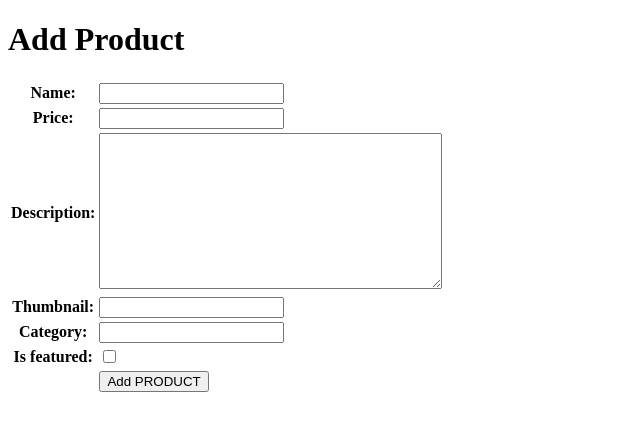
After one commit to syafiq-f/football_shop_syafiq, a Django app: page /create-product/ in a window 1280 px wide. The commit adds this page. Shown: the top 431 px of the page, without its empty margins (0-640 px from the left). Run offline with Django 5.2, Linux system fonts and the light colour scheme.

Commit message:
TUGAS 3 DONE

```diff
--- a/football_shop/settings.py
+++ b/football_shop/settings.py
@@ -35,7 +35,9 @@ DEBUG = True
 
 ALLOWED_HOSTS = ["localhost", "127.0.0.1", "syafiq-faqih-footballshop.pbp.cs.ui.ac.id"]
 
-
+CSRF_TRUSTED_ORIGINS = [
+    "http://syafiq-faqih-footballshop.pbp.cs.ui.ac.id/"
+]
 
 # Application definition
 
@@ -64,7 +66,7 @@ ROOT_URLCONF = 'football_shop.urls'
 TEMPLATES = [
     {
         'BACKEND': 'django.template.backends.django.DjangoTemplates',
-        'DIRS': [],
+        'DIRS': [BASE_DIR / 'templates'],
         'APP_DIRS': True,
         'OPTIONS': {
             'context_processors': [
--- /dev/null
+++ b/main/forms.py
@@ -0,0 +1,7 @@
+from django.forms import ModelForm
+from main.models import Product
+
+class ProductForm(ModelForm):
+    class Meta:
+        model = Product
+        fields = ["name", "price", "description", "thumbnail", "category", "is_featured"]
--- a/main/models.py
+++ b/main/models.py
@@ -8,6 +8,13 @@ class Product(models.Model):
     thumbnail = models.URLField()
     category = models.CharField(max_length=100)
     is_featured = models.BooleanField(default=False)
+    product_views = models.IntegerField(default=0)
+
+    #sempet ada error krn pas add product gak nambah nambah
+    #ternyata harus dibuat function yang ngesave dulu productnya plus ditambahin ke product_views
+    def increment_views(self):
+        self.product_views += 1
+        self.save()
 
     def __str__(self):
         return self.name
--- /dev/null
+++ b/main/templates/create_product.html
@@ -0,0 +1,18 @@
+{% extends 'base.html' %}
+{% block content %}
+<h1>Add Product</h1>
+<!--Still the same as tutorial-->
+<form method="POST">
+  {% csrf_token %}
+  <table>
+    {{ form.as_table }}
+    <tr>
+      <td></td>
+      <td>
+        <input type="submit" value="Add PRODUCT" />
+      </td>
+    </tr>
+  </table>
+</form>
+
+{% endblock %}
--- a/main/urls.py
+++ b/main/urls.py
@@ -1,10 +1,16 @@
+from django.urls import path
+from main.views import show_main, create_product, show_products, show_xml, show_json, show_xml_by_id, show_json_by_id
 
-
-from django.urls import path
-from main.views import show_main
-
-app_name = "main"
+app_name = 'main'
 
 urlpatterns = [
-    path("", show_main, name="show_main"),
+    #ini tempat nyimpen semua path/urlsnya jadi nanti ngerefernya kemana itu jelas
+    #karena ada 4 function baru jadi bikin 4 path baru juga buat xml, json, xml by id, n json by id
+    path('', show_main, name='show_main'),
+    path('create-product/', create_product, name='create_product'),
+    path('product/<str:id>/', show_products, name='show_products'),
+    path('xml/', show_xml, name='show_xml'),
+    path('json/', show_json, name='show_json'),
+    path('xml/<str:product_id>/', show_xml_by_id, name='show_xml_by_id'),
+    path('json/<str:product_id>/', show_json_by_id, name='show_json_by_id')
 ]
--- a/main/views.py
+++ b/main/views.py
@@ -1,27 +1,66 @@
-from django.shortcuts import render
+from django.shortcuts import render, redirect, get_object_or_404
+from main.forms import ProductForm
 from main.models import Product
+from django.http import HttpResponse
+from django.core import serializers
 
-# ini function untuk dikembalikan ke dalam sebuah template HTML
-# yang menampilkan nama aplikasi serta nama dan kelas kamu
 def show_main(request):
-
-    if not Product.objects.exists():
-        Product.objects.create(
-            name="Sepatu Bola",
-            price=250000,
-            description="Sepatu bola berkualitas tinggi",
-            thumbnail="https://senikersku.com/wp-content/uploads/2025/04/Sporty-Rich-adidas-Handball-Spezial-2048x1024.jpg",
-            category="Sepatu",
-            is_featured=True
-        )
-
-    items = Product.objects.all()
+    products = Product.objects.all()
 
     context = {
-        "app_name": "Football Shop",   # nama aplikasi
-        "name": "Syafiq Faqih",      # ganti dengan nama asli
-        "class": "PBP C",
-        "items": items,
+        'app_name': 'Toko Futsal Kalcerz',
+        'name': 'Syafiq Faqih',
+        'class': 'PBP C',
+        'products': products
     }
 
     return render(request, "main.html", context)
+
+def create_product(request):
+    form = ProductForm(request.POST or None)
+
+    if form.is_valid() and request.method == "POST":
+        form.save()
+        return redirect('main:show_main')
+
+    context = {'form': form}
+    return render(request, "create_product.html", context)
+
+#masih sama dengan yang ada di tutorial bedanya ini namanya products bukan newqs
+def show_products(request, id):
+    product = get_object_or_404(Product, pk=id)
+    product.increment_views()
+
+    context = {
+        'product': product
+    }
+
+    return render(request, "product_details.html", context)
+
+def show_xml(request):
+     news_list = Product.objects.all()
+     xml_data = serializers.serialize("xml", news_list)
+     return HttpResponse(xml_data, content_type="application/xml")
+
+def show_json(request):
+    news_list = Product.objects.all()
+    json_data = serializers.serialize("json", news_list)
+    return HttpResponse(json_data, content_type="application/json")
+
+
+
+def show_xml_by_id(request, product_id):
+   try:
+       product_item = Product.objects.filter(pk=product_id)
+       xml_data = serializers.serialize("xml", product_item)
+       return HttpResponse(xml_data, content_type="application/xml")
+   except Product.DoesNotExist:
+       return HttpResponse(status=404)
+
+def show_json_by_id(request, product_id):
+   try:
+       product_item = Product.objects.get(pk=product_id)
+       json_data = serializers.serialize("json", [product_item])
+       return HttpResponse(json_data, content_type="application/json")
+   except Product.DoesNotExist:
+       return HttpResponse(status=404)
--- /dev/null
+++ b/templates/base.html
@@ -0,0 +1,13 @@
+{% load static %}
+<!DOCTYPE html>
+<html lang="en">
+<head>
+    <meta charset="UTF-8" />
+    <meta name="viewport" content="width=device-width, initial-scale=1.0" />
+    {% block meta %} {% endblock meta %}
+</head>
+
+<body>
+    {% block content %} {% endblock content %}
+</body>
+</html>
```
Also changed, not shown: main/templates/main.html (+34 -13 lines), main/templates/product_details.html (added, +21 -0 lines), README.md (added), main/migrations/0003_product_product_views.py (added).
